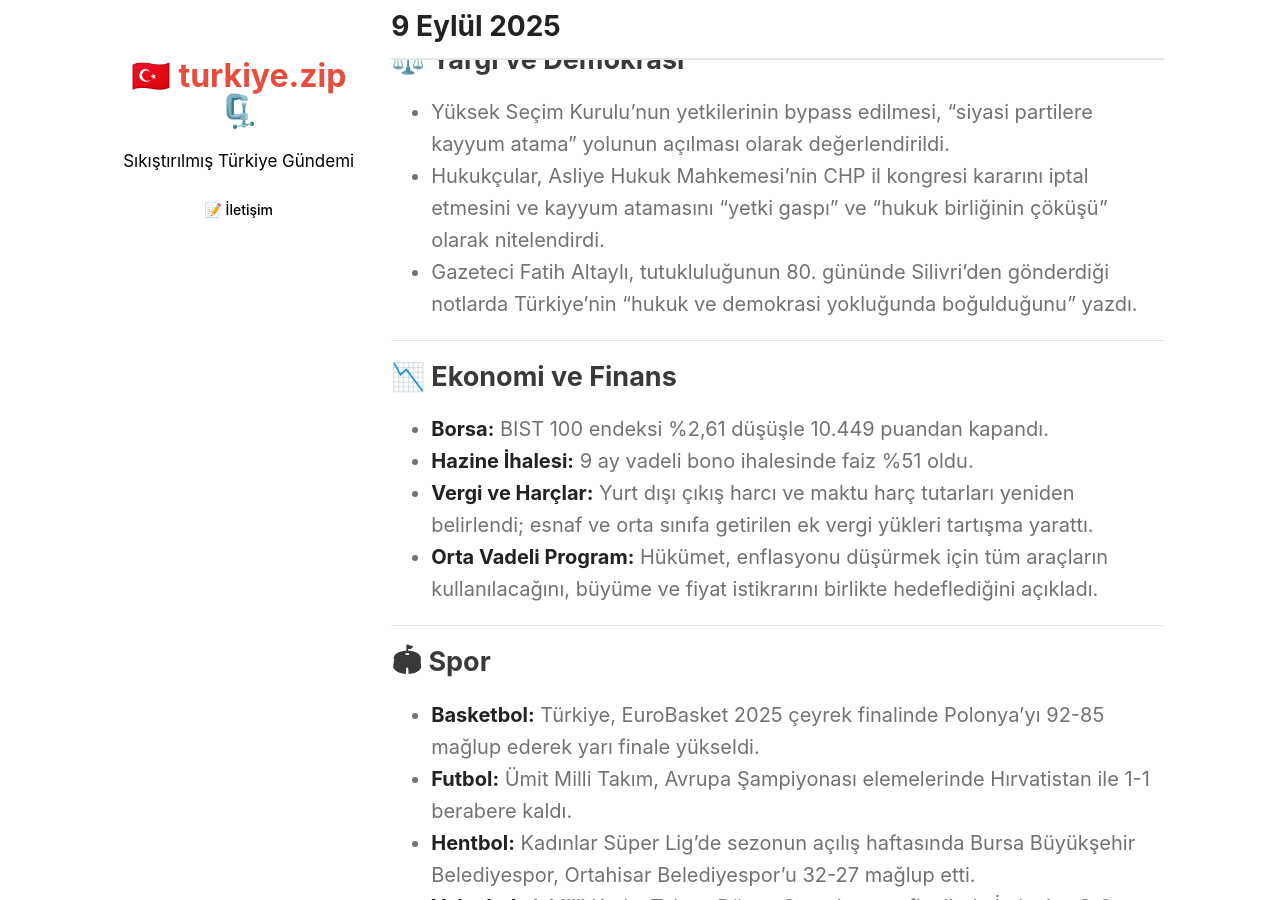
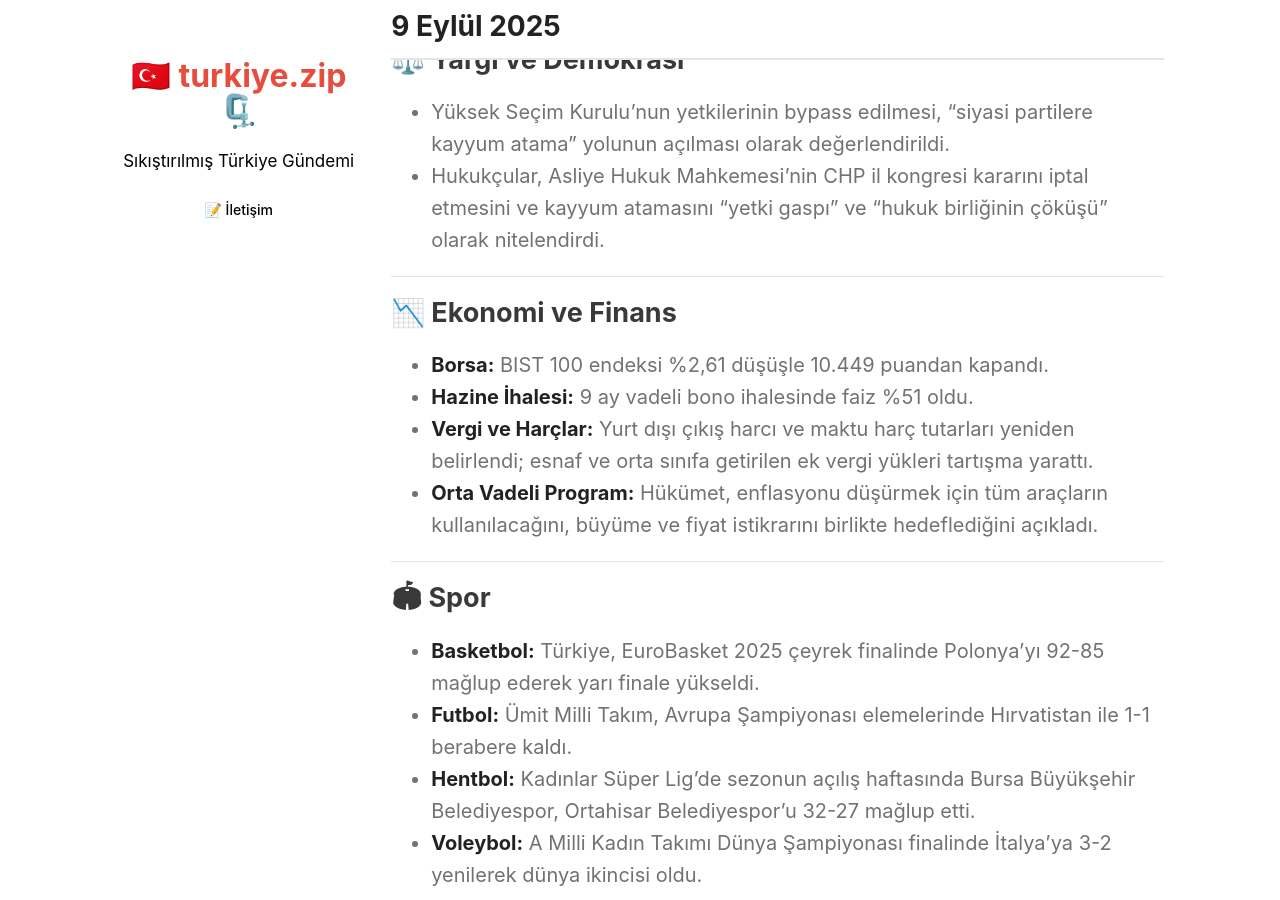
Before and after one commit to armish/turkiye.zip, a Jekyll site: the page built from _posts/2025-09-09-turkiye-gundemi.md, in a window 1280 px wide and 900 px high, scrolled down 773 px. Built offline with Jekyll 4.4.1, drawn with Linux system fonts in a browser that asks for light colours.

Commit message:
Remove the Fatih Altayli reference -- not that relevant

```diff
--- a/_posts/2025-09-09-turkiye-gundemi.md
+++ b/_posts/2025-09-09-turkiye-gundemi.md
@@ -19,7 +19,6 @@ title: "9 Eylül 2025"
 
 * Yüksek Seçim Kurulu’nun yetkilerinin bypass edilmesi, “siyasi partilere kayyum atama” yolunun açılması olarak değerlendirildi.
 * Hukukçular, Asliye Hukuk Mahkemesi’nin CHP il kongresi kararını iptal etmesini ve kayyum atamasını “yetki gaspı” ve “hukuk birliğinin çöküşü” olarak nitelendirdi.
-* Gazeteci Fatih Altaylı, tutukluluğunun 80. gününde Silivri’den gönderdiği notlarda Türkiye’nin “hukuk ve demokrasi yokluğunda boğulduğunu” yazdı.
 
 ---
 
```
